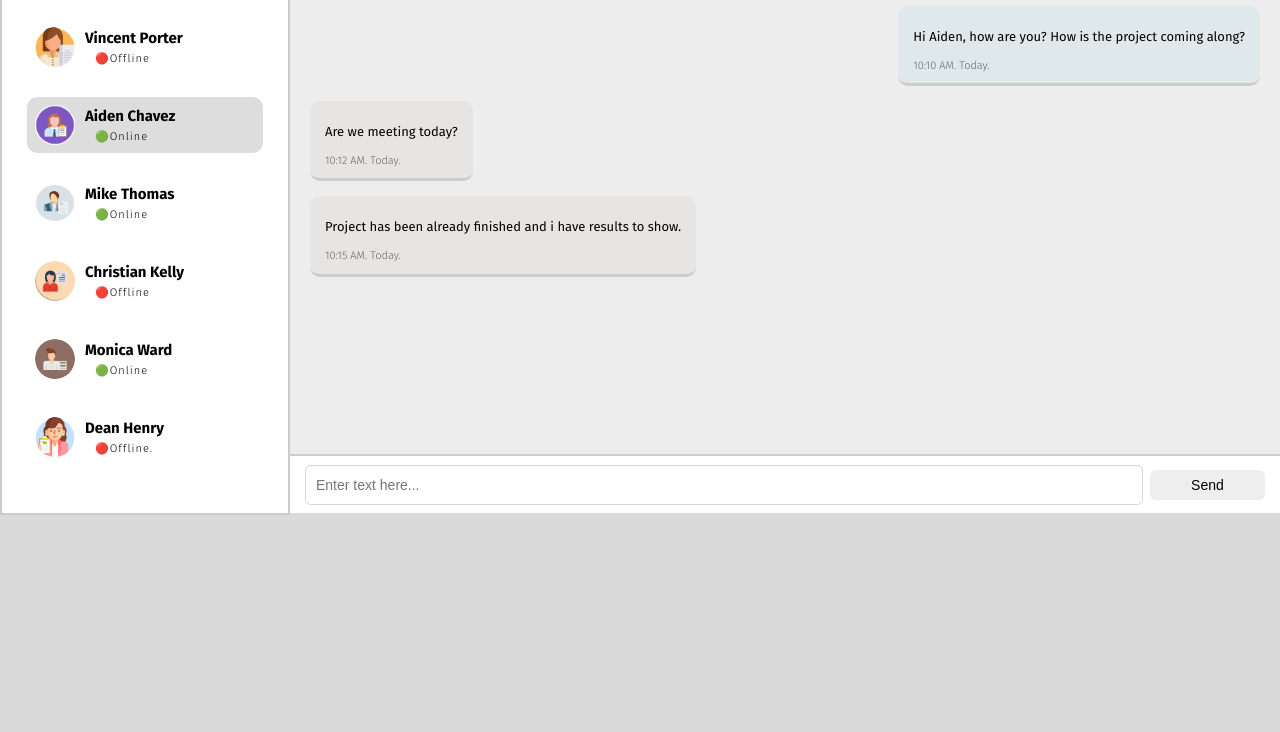
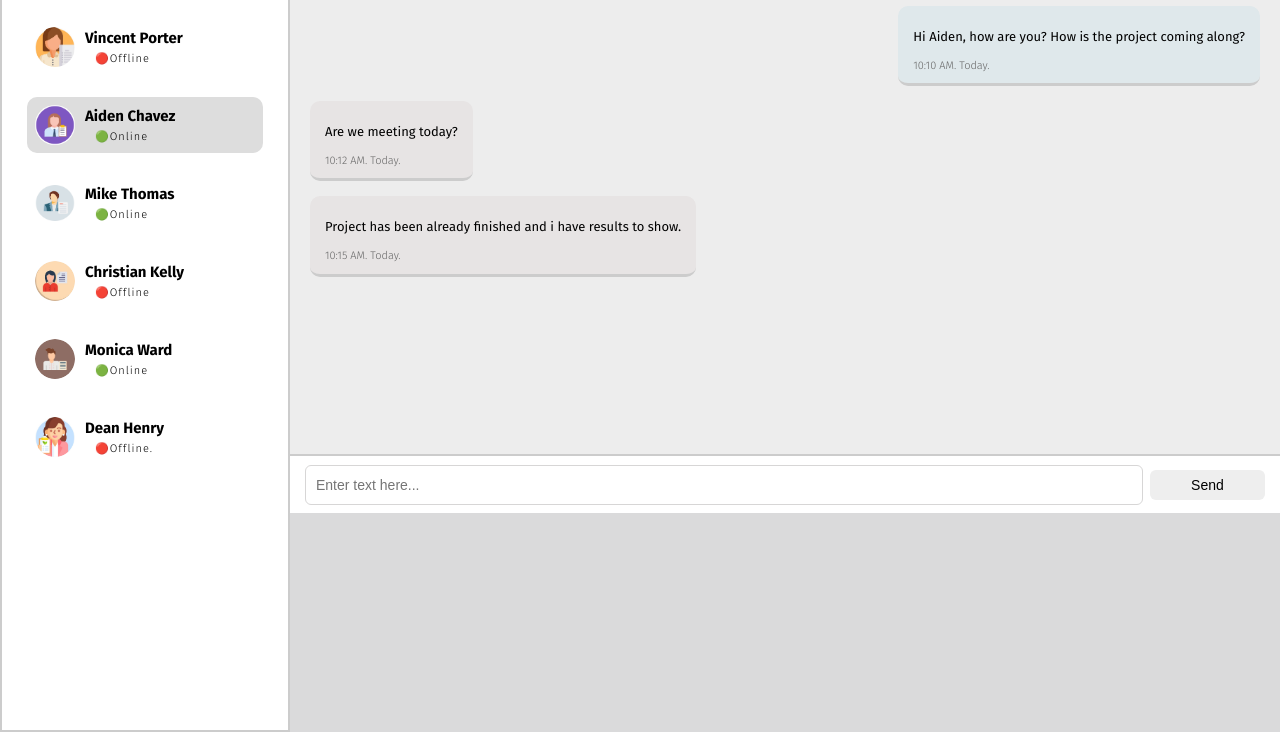
Before and after one commit to gianfrancocaccia/chat-ui, a plain HTML site: page index.html in a window 1280 px wide. Shown: the part 68-800 px from the top of the page. Drawn offline with Linux system fonts and the light colour scheme.

Commit message:
Update style.css
Add flexibility, max-width and height to contact-list and min-height to main-chat.

```diff
--- a/style.css
+++ b/style.css
@@ -26,11 +26,11 @@ body {
   background-color: white;
   border: 2px solid #ccc;
   overflow-y: auto;
-  height: 100%;
-  width: 290px;
-  height: 583px;
   padding: 10px 0;
   box-sizing: border-box;
+  flex: 0 0 290px;
+  max-width: 100%;
+  height: auto;
 }
 
 
@@ -43,6 +43,7 @@ body {
   background-color: white;
   flex: 1;
   margin-top: 2px;
+  min-height: 0;
 }
 
 
```
